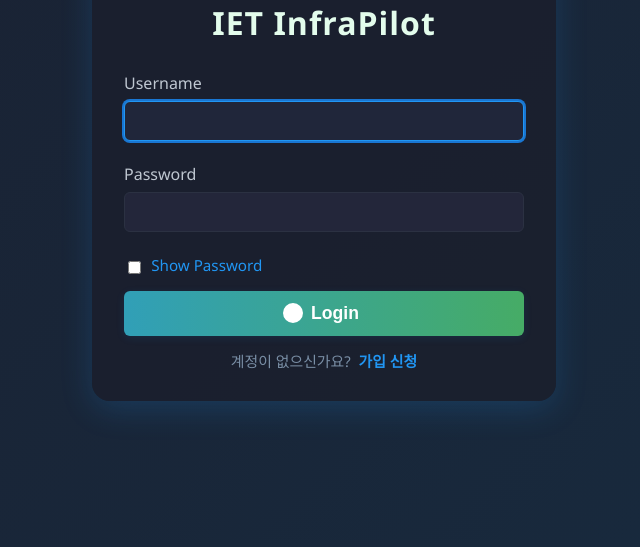
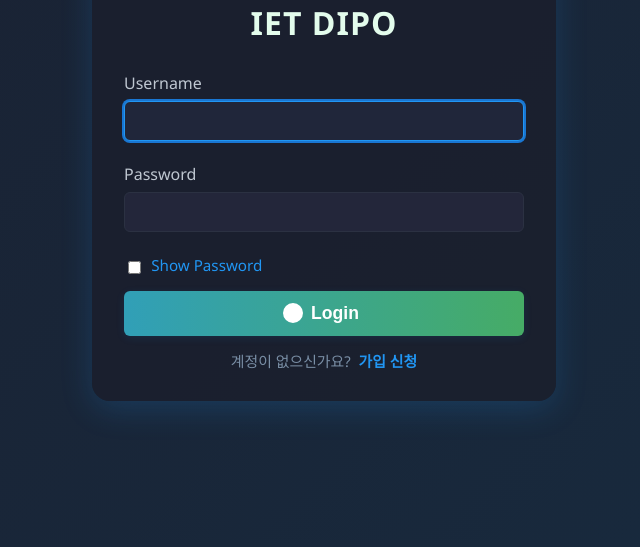
Before and after one commit to HyunsGit/Infrastructure-Management-Automation-Platform, a Flask app: page /login in a window 1280 px wide. Shown: the part 333-880 px from the top of the page, without its empty margins (316-956 px from the left). Run offline with Flask 3, Linux system fonts and the light colour scheme; parts of the project's set-up code (start-up, migrations or seed data) failed here and were passed over.

Commit message:
Update heading from 'IET InfraPilot' to 'IET DIPO'

```diff
--- a/templates/login.html
+++ b/templates/login.html
@@ -274,11 +274,11 @@
         </div>
 
         <div class="top-right-link">
-            <a href="https://wiki.daumkakao.com/spaces/dktinfra/pages/1833176953/%EA%B8%B0%EB%B0%98+%EC%8B%9C%EC%8A%A4%ED%85%9C+InfraPilot+%EB%B3%BC%EB%A5%A8+%EB%A7%A4%EB%8B%88%EC%A0%80" target="_blank" rel="noopener noreferrer" id="aboutBtn">About</a>
+            <a href="https://wiki.daumkakao.com/spaces/dktinfra/pages/1833176953/%EA%B8%B0%EB%B0%98+%EC%8B%9C%EC%8A%A4%ED%85%9C+DIPO+%EB%B3%BC%EB%A5%A8+%EB%A7%A4%EB%8B%88%EC%A0%80" target="_blank" rel="noopener noreferrer" id="aboutBtn">About</a>
             <div id="aboutPopup" class="about-popup">도입 배경 및 주요 기능 확인해보세요~</div>
         </div>
 
-        <h1>IET InfraPilot</h1>
+        <h1>IET DIPO</h1>
 
         <!-- Flash messages -->
         {% with messages = get_flashed_messages(with_categories=true) %}
```
